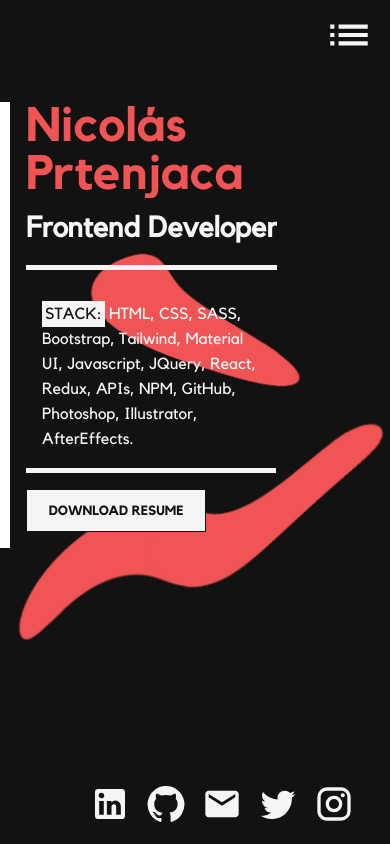
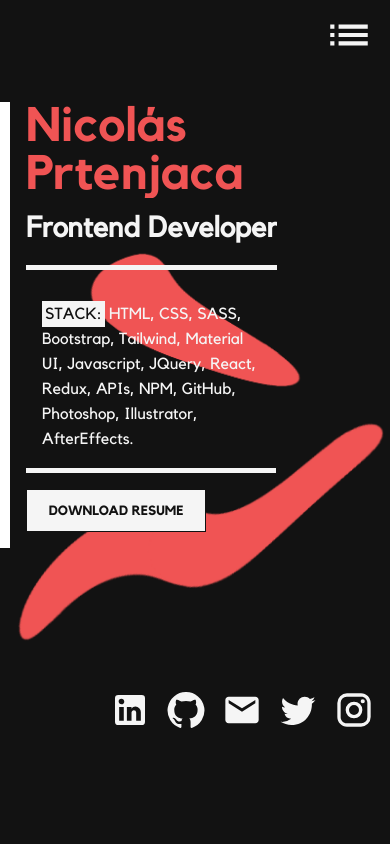
Before and after one commit to nicoprten/NP-Portfolio, a React (Create React App) app: page / in a window 390 px wide. Built offline with nearby package versions, Linux system fonts and the light colour scheme.

Commit message:
Fix details mobile

```diff
--- a/src/App.scss
+++ b/src/App.scss
@@ -17,7 +17,7 @@
     padding: 0;
     margin: 0;
     box-sizing: border-box;
-    overflow: hidden;
+    overflow-x: hidden;
 }
 body{
     background-color: u.$black;
--- a/src/components/ProfileInfo/ProfileInfo.scss
+++ b/src/components/ProfileInfo/ProfileInfo.scss
@@ -10,7 +10,7 @@
     border-left: 10px solid white;
     animation: fadeInAnimation 0.5s linear;
     @include u.mobile{
-        margin-top: 5vh;
+        margin: 5vh 0 15vh 0;
         flex-wrap: wrap;
         align-items: flex-start;
         width: 350px;
--- a/src/components/SocialLinks/SocialLinks.scss
+++ b/src/components/SocialLinks/SocialLinks.scss
@@ -12,6 +12,8 @@
         padding: 1em;
     }
     @include u.mobile{
+        position: inherit;
+        justify-content: flex-end;
     }
     li{
         a{
```
